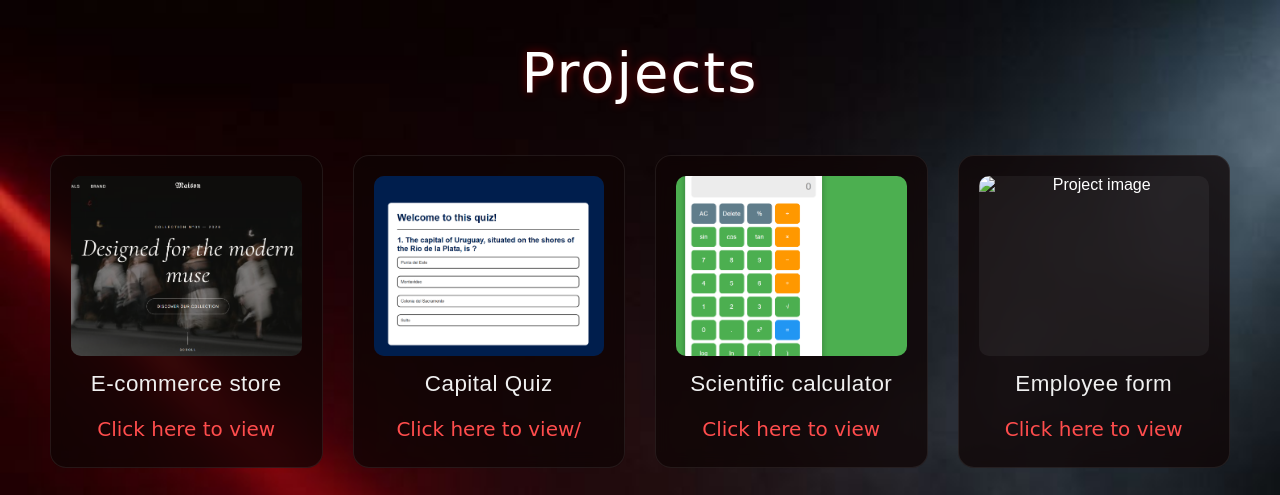
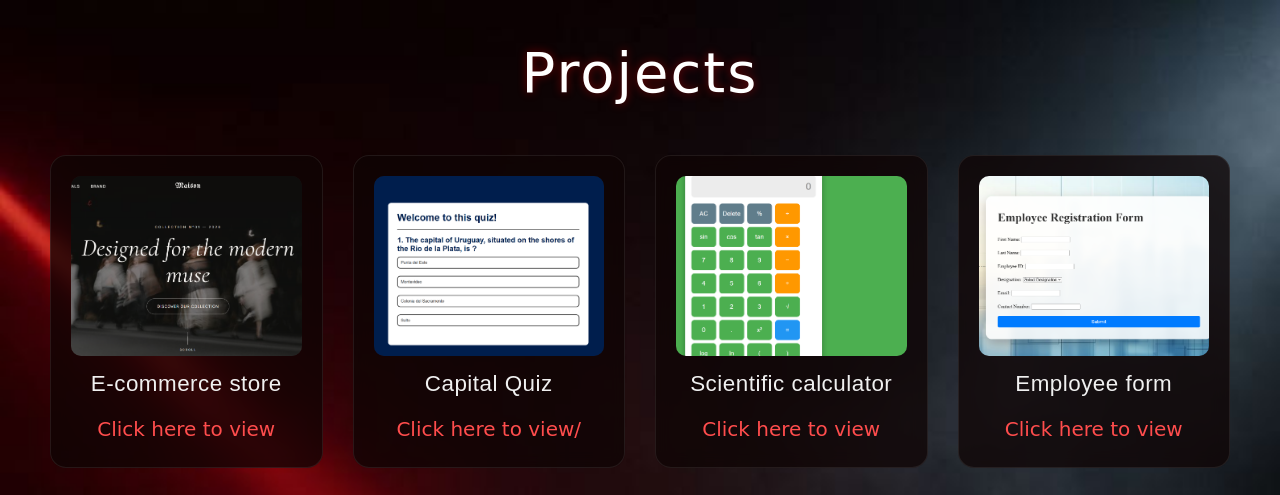
Before and after one commit to Angiigna/WebTechLab, a plain HTML site: page projects.html in a window 1280 px wide. Shown: the top 495 px of the page. Drawn offline with Linux system fonts and the light colour scheme; a web font is replaced by a local one.

Commit message:
Fix HTML formatting and update project images

```diff
--- a/projects.html
+++ b/projects.html
@@ -32,7 +32,7 @@
              <a href="https://scientificcalculator-delta.vercel.app/">Click here to view</a>
           </div>
           <div class="card">
-             <img class="card" src="/portfolio/png/image.png" alt="Project image" >
+             <img class="card" src="employee.png" alt="Project image" >
              <h2>Employee form</h2>
              <a href="https://angiigna.infinityfree.me/?i=1">Click here to view</a>
           </div>
```
